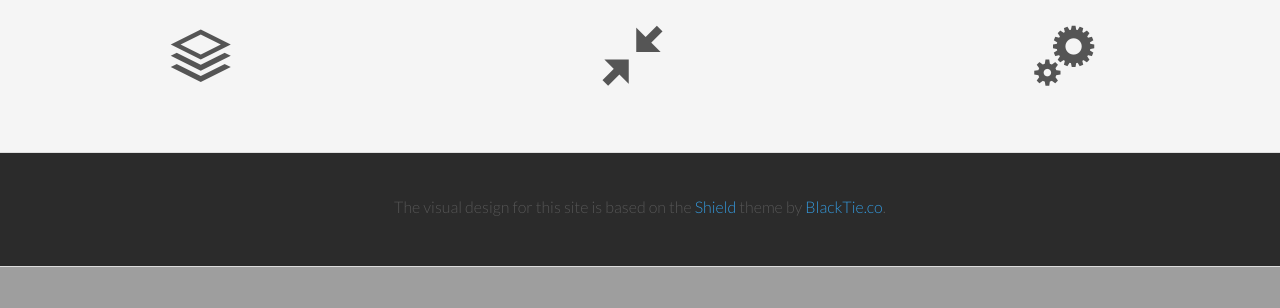
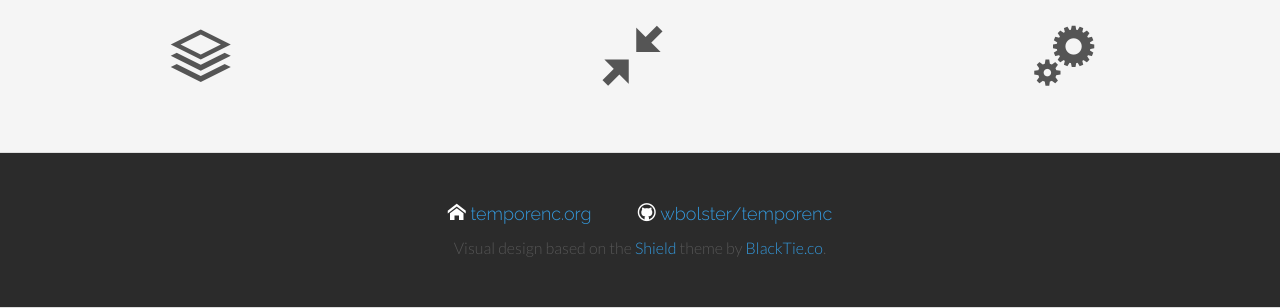
Before and after one commit to temporenc/temporenc, a Flask app: template templates/index.html in a window 1280 px wide. Shown: the part 601-909 px from the top of the page. Before the commit the page ends 868 px from the top, so only its background shows below. Run offline with Flask 2, Linux system fonts and the light colour scheme; the template is opened without the code that fills it, so the values that code supplies are empty; some libraries are stand-ins or nearby versions.

Commit message:
Improve website footer

```diff
--- a/templates/index.html
+++ b/templates/index.html
@@ -110,14 +110,15 @@
 
     <div id="footerwrap">
       <div class="container">
-        {#
         <h4>
-          The <em>temporenc</em> specification was created by <a
-          href="https://github.com/wbolster/">Wouter Bolsterlee</a>.
+          <span class="icon icon-home"></span>
+          <a href="http://temporenc.org">temporenc.org</a>
+          &nbsp;&nbsp;&nbsp;&nbsp;&nbsp;&nbsp;&nbsp;&nbsp;
+          <span class="icon icon-github"></span>
+          <a href="https://github.com/wbolster/temporenc">wbolster/temporenc</a>
         </h4>
-        #}
         <p>
-          The visual design for this site is based on the
+          Visual design based on the
           <a href="http://www.blacktie.co/demo/shield/">Shield</a>
           theme by
           <a href="http://blacktie.co">BlackTie.co</a>.
@@ -125,15 +126,10 @@
       </div>
     </div>
 
-    <!-- Bootstrap core JavaScript
-      ================================================== -->
-      <!-- Placed at the end of the document so the pages load faster -->
-
-
-      <script type="text/javascript" src="/static/js/bootstrap.min.js"></script>
-      <script type="text/javascript" src="/static/js/retina.js"></script>
-      <script type="text/javascript" src="/static/js/jquery.easing.1.3.js"></script>
-      <script type="text/javascript" src="/static/js/smoothscroll.js"></script>
-      <script type="text/javascript" src="/static/js/jquery-func.js"></script>
+    <script type="text/javascript" src="/static/js/bootstrap.min.js"></script>
+    <script type="text/javascript" src="/static/js/retina.js"></script>
+    <script type="text/javascript" src="/static/js/jquery.easing.1.3.js"></script>
+    <script type="text/javascript" src="/static/js/smoothscroll.js"></script>
+    <script type="text/javascript" src="/static/js/jquery-func.js"></script>
   </body>
 </html>
```
